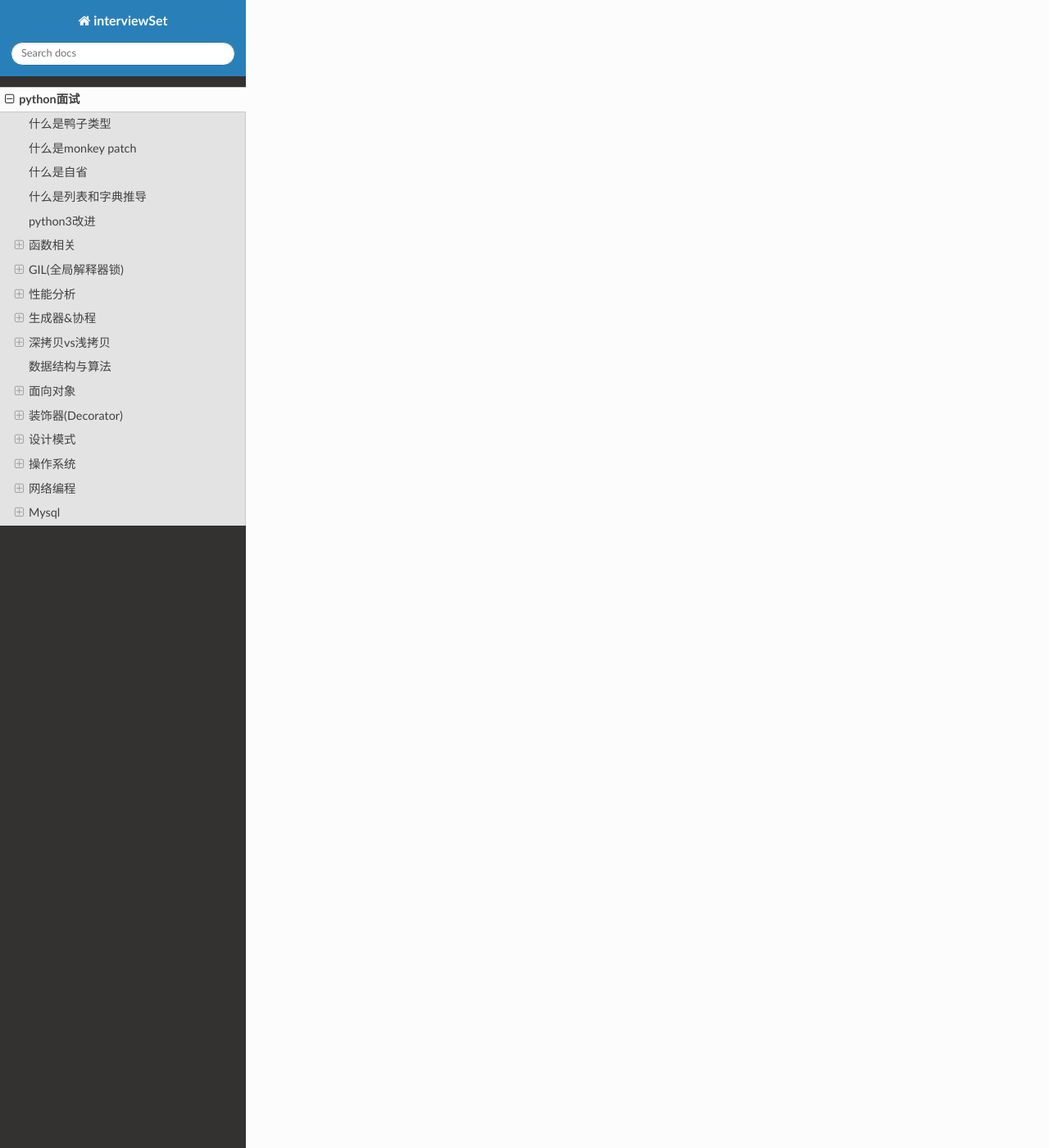
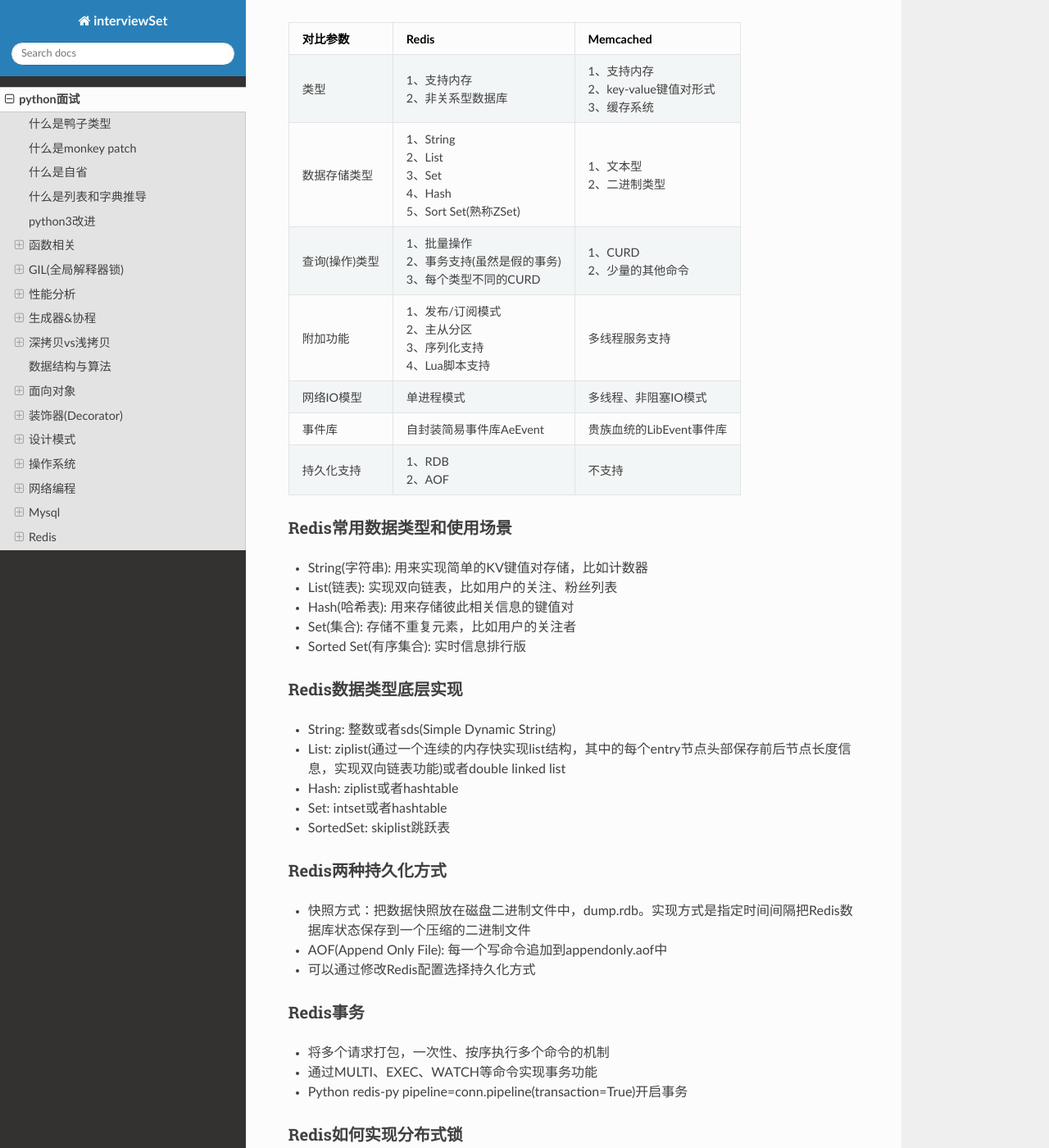
Before and after one commit to cpmango/interview, an MkDocs documentation site: the page built from docs/python-interview.md, in a window 1280 px wide and 1400 px high, scrolled down 38374 px. Shown: the whole window at 82% size. Built offline with MkDocs 1.6.1, drawn with Linux system fonts in a browser that asks for light colours; nearby versions of some CDN libraries; some of the changed text lies outside the part shown.

Commit message:
redis相关问题

```diff
--- a/docs/python-interview.md
+++ b/docs/python-interview.md
@@ -1441,3 +1441,62 @@ loop.run_until_complete(future)
 - 左连接返回左表中所有记录，即使右表中没有匹配的记录
 - 右连接返回右表中所有记录，即使左表中没有匹配的记录
 - 没有匹配的字段会设置成NULL
+
+## Redis
+### 为什么使用缓存
+- 缓解关系数据库并发访问的压力：热点数据
+- 减少响应时间：内存IO速度比磁盘快
+- 提升吞吐量：Redis等内存数据库单机就可以支撑很大并发
+### Redis和Memcached对比
+|对比参数|Redis|Memcached|
+|---|---|---|
+|类型|1、支持内存<br>2、非关系型数据库|1、支持内存<br>2、key-value键值对形式<br>3、缓存系统|
+|数据存储类型|1、String<br>2、List<br>3、Set<br>4、Hash<br>5、Sort Set(熟称ZSet)|1、文本型<br>2、二进制类型|
+|查询(操作)类型|1、批量操作<br>2、事务支持(虽然是假的事务)<br>3、每个类型不同的CURD|1、CURD<br>2、少量的其他命令|
+|附加功能|1、发布/订阅模式<br>2、主从分区<br>3、序列化支持<br>4、Lua脚本支持|多线程服务支持|
+|网络IO模型|单进程模式|多线程、非阻塞IO模式|
+|事件库|自封装简易事件库AeEvent|贵族血统的LibEvent事件库|
+|持久化支持|1、RDB<br>2、AOF|不支持|
+
+### Redis常用数据类型和使用场景
+- String(字符串): 用来实现简单的KV键值对存储，比如计数器
+- List(链表): 实现双向链表，比如用户的关注、粉丝列表
+- Hash(哈希表): 用来存储彼此相关信息的键值对
+- Set(集合): 存储不重复元素，比如用户的关注者
+- Sorted Set(有序集合): 实时信息排行版
+### Redis数据类型底层实现
+- String: 整数或者sds(Simple Dynamic String)
+- List: ziplist(通过一个连续的内存快实现list结构，其中的每个entry节点头部保存前后节点长度信息，实现双向链表功能)或者double linked list
+- Hash: ziplist或者hashtable
+- Set: intset或者hashtable
+- SortedSet: skiplist跳跃表
+### Redis两种持久化方式
+- 快照方式：把数据快照放在磁盘二进制文件中，dump.rdb。实现方式是指定时间间隔把Redis数据库状态保存到一个压缩的二进制文件
+- AOF(Append Only File): 每一个写命令追加到appendonly.aof中
+- 可以通过修改Redis配置选择持久化方式
+### Redis事务
+- 将多个请求打包，一次性、按序执行多个命令的机制
+- 通过MULTI、EXEC、WATCH等命令实现事务功能
+- Python redis-py pipeline=conn.pipeline(transaction=True)开启事务
+### Redis如何实现分布式锁
+- 使用setnx实现加锁，可以同时通过expire添加超时时间
+- 锁的value值可以使用一个随机的uuid或者特定的命名
+- 释放锁的时候，通过uuid判断是否是该锁，是则执行delete释放锁
+### 常用的缓存使用模式
+- Cache Aside: 同时更新缓存和数据库
+- Read/Write Through: 先更新缓存，缓存负责同步更新数据库
+- Write Behind Caching: 先更新缓存，缓存定期异步更新数据库
+### 缓存穿透问题
+- 原因：由于大量缓存查询不到就去数据库取，数据库也没有要查的数据，导致数据库压力增大
+- 解决：对于没查到返回为的数据也缓存;插入数据的时候删除相应缓存，或者设置较短的超时时间
+### 缓存击穿问题
+- 原因：热点数据key失效导致大量请求打到数据库增加数据库压力
+- 解决：
+    1. 分布式锁：获取锁的线程从数据库拉数据更新缓存，其他线程等待
+    2. 异步后台更新：后台任务针对过期的key自动刷新
+### 缓存雪崩问题
+- 原因：缓存不可用或者大量缓存key同时失效，大量请求直接打到数据库
+- 解决：
+    1. 多级缓存：不同级别的key设置不同的超时时间
+    2. 随机超时：key的超时时间随即设置，防止同时超时
+    3. 架构层：提升系统可用性。监控、报警完善
```
